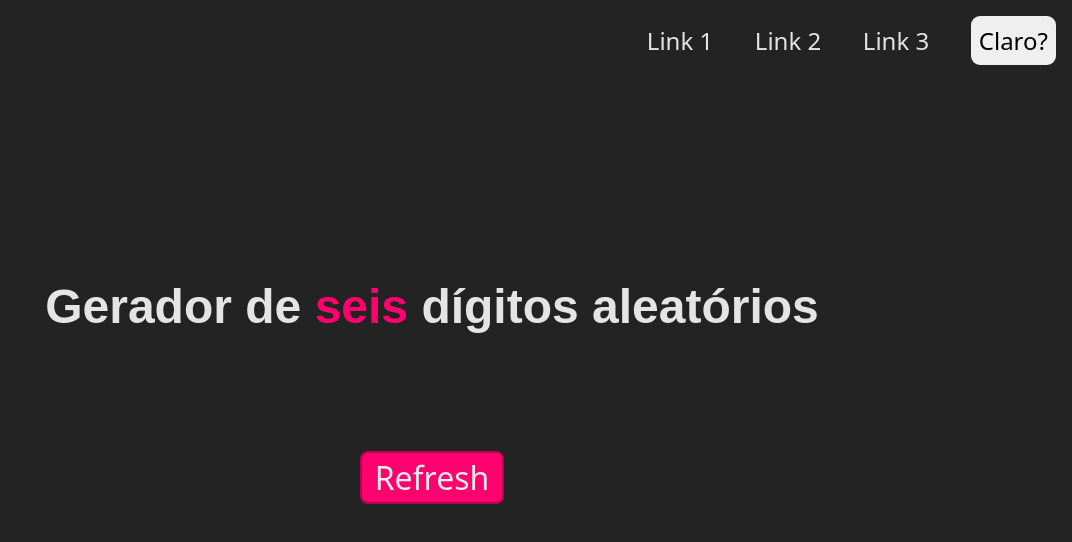
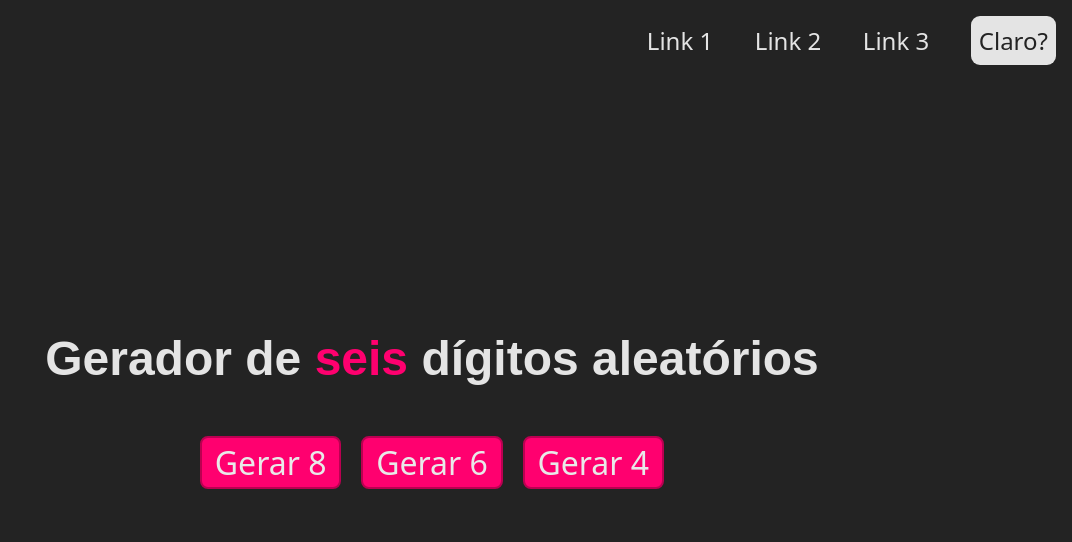
Before and after one commit to Hirows/sixdig, a plain HTML site: page index.html in a window 1280 px wide. Shown: the whole page, without its empty margins (208-1280 px from the left). Drawn offline with nearby package versions, Linux system fonts and the light colour scheme.

Commit message:
sixdigAttToJquery

```diff
--- a/css/style.css
+++ b/css/style.css
@@ -1,37 +1,49 @@
 /*------Geral------*/
-*{
-    margin:0;
-    padding:0;
+* {
+  margin: 0;
+  padding: 0;
 }
 
-body{
+body {
   text-align: center;
 }
 
 /* ------Body------*/
-.layout{
-    display: grid;
-    min-height: 90vh;
-    align-content: center;
+.layout {
+  display: flex;
+  align-items: center;
   justify-content: center;
-    grid-template-columns: 1fr;
-    grid-template-rows:  minmax(80px, auto) repeat(3, 60px);
-    margin-top: -2rem;
+  flex-wrap: wrap;
+  margin-top: 250px;
 }
 
-h1{
+h1 {
   font-size: 3em;
   font-family: sans-serif;
   color: rgb(233, 233, 233);
+  background: none;
+  width: 100vw;
+}
+
+.layout .numeros {
+  width: 100vw;
+}
+
+.layout .buttons {
+  display: flex;
+  align-items: center;
+  justify-content: center;
+  gap: 20px;
 }
 
 /* ------botão de refresh------*/
-.refresh{
+.refresh {
   text-decoration: none;
   background-color: rgb(255, 0, 111);
   color: rgb(233, 233, 233);
   font-size: 2rem;
-    font-family: system-ui, -apple-system, BlinkMacSystemFont, 'Segoe UI', Roboto, Oxygen, Ubuntu, Cantarell, 'Open Sans', 'Helvetica Neue', sans-serif;
+  font-family: system-ui, -apple-system, BlinkMacSystemFont, "Segoe UI", Roboto,
+    Oxygen, Ubuntu, Cantarell, "Open Sans", "Helvetica Neue", sans-serif;
   padding: 0.2rem 0.8rem;
   border-radius: 0.5rem;
   border: 2px solid rgb(187, 0, 81);
@@ -39,53 +51,56 @@ h1{
   margin-top: 1em;
   transition: 0.2s;
 }
-.refresh:hover{
+.refresh:hover {
   padding: 0.4rem 1rem;
 }
 
-
 /* ------Css dos numeros no centro------*/
-#conta{
-    font-family: system-ui, -apple-system, BlinkMacSystemFont, 'Segoe UI', Roboto, Oxygen, Ubuntu, Cantarell, 'Open Sans', 'Helvetica Neue', sans-serif;
+#conta {
+  font-family: system-ui, -apple-system, BlinkMacSystemFont, "Segoe UI", Roboto,
+    Oxygen, Ubuntu, Cantarell, "Open Sans", "Helvetica Neue", sans-serif;
   font-size: 3rem;
   display: inline-block;
 }
 
 /* ------Span rosa------*/
-.rosa{
+.rosa {
   color: rgb(255, 0, 111);
 }
 
 /* ------Navbar------*/
-.links{
+.links {
   display: flex;
   align-items: center;
   justify-content: right;
   list-style: none;
 }
 
-.links li{
+.links li {
   padding: 2vh;
   padding-right: 2vw;
 }
 
-.links li a{
+.links li a {
   text-decoration: none;
-    font-family: system-ui, -apple-system, BlinkMacSystemFont, 'Segoe UI', Roboto, Oxygen, Ubuntu, Cantarell, 'Open Sans', 'Helvetica Neue', sans-serif;
+  font-family: system-ui, -apple-system, BlinkMacSystemFont, "Segoe UI", Roboto,
+    Oxygen, Ubuntu, Cantarell, "Open Sans", "Helvetica Neue", sans-serif;
   font-size: 1.5rem;
   transition: 0.5s;
+  background: none;
 }
 
-.links li a:hover{
+.links li a:hover {
   color: rgb(255, 0, 111);
 }
 
 /*------Botão de mudar a cor------*/
 
-.btn{
+.btn {
   text-decoration: none;
   border: none;
-    font-family: system-ui, -apple-system, BlinkMacSystemFont, 'Segoe UI', Roboto, Oxygen, Ubuntu, Cantarell, 'Open Sans', 'Helvetica Neue', sans-serif;
+  font-family: system-ui, -apple-system, BlinkMacSystemFont, "Segoe UI", Roboto,
+    Oxygen, Ubuntu, Cantarell, "Open Sans", "Helvetica Neue", sans-serif;
   font-size: 1.5rem;
   cursor: pointer;
   border-radius: 9px;
@@ -96,14 +111,14 @@ h1{
 
 /*------Função de mudar------*/
 
-.claro{
+.claro {
   background-color: rgb(228, 228, 228);
   color: rgb(35, 35, 35);
-    transition:1s;
+  transition: 1s;
 }
 
-  .escuro{
+.escuro {
   background-color: rgb(35, 35, 35);
   color: rgb(228, 228, 228);
-    transition:1s;
+  transition: 1s;
 }
--- a/index.html
+++ b/index.html
@@ -7,23 +7,27 @@
     <meta name="viewport" content="width=, initial-scale=1.0">
     <title>Gerador de 6 dígitos</title>
     <link rel="stylesheet" href="css/style.css">
+    <script src="https://code.jquery.com/jquery-3.6.0.min.js"></script>
 </head>
 
-<body id="corpo" class="escuro">
-    <ul>
-        <div class="links">
-            <li> <a id="link1" class="escuro" href="#">Link 1</a></li>
-            <li> <a id="link2" class="escuro" href="#">Link 2</a></li>
-            <li> <a id="link3" class="escuro" href="#">Link 3</a></li>
-            <button onclick="changea(), changeb()" id="btn" class="btn" class="claro">Claro?</button>
+<body id="corpo" class="escuro tema">
+    <nav class="links tema escuro">
+        <li> <a class="escuro tema" href="#">Link 1</a></li>
+        <li> <a class="escuro tema" href="#">Link 2</a></li>
+        <li> <a class="escuro tema" href="#">Link 3</a></li>
+        <button onclick="changebtn()" id="btn" class="btn claro tema">Claro?</button>
+    </nav>
+
+    <div class="layout">
+        <h1 class="escuro tema" id="layout">Gerador de <span class="rosa"> seis</span> dígitos aleatórios</h1>
+        <div class="numeros">
+            <p id="conta" class="escuro tema"></p>
         </div>
-    </ul>
-    <div class="layout">
-        <h1 class="escuro" id="layout">Gerador de <span class="rosa"> seis</span> dígitos aleatórios</h1>
-        <div class="numeros">
-            <p id="conta" class="escuro"></p>
+        <div class="buttons">
+            <button onclick="reload(8)" id="botao" class="refresh">Gerar 8</button>
+            <button onclick="reload(6)" id="botao" class="refresh">Gerar 6</button>
+            <button onclick="reload(4)" id="botao" class="refresh">Gerar 4</button>
         </div>
-        <button onclick="reload()" class="refresh">Refresh</button>
     </div>
     <script src="js/script.js"></script>
 </body>
--- a/js/script.js
+++ b/js/script.js
@@ -1,43 +1,25 @@
-function reload(){
-  const codigo = Math.floor(100000 + Math.random() * 900000);
-  document.getElementById("conta").innerHTML = codigo
+// function reload() {
+//   const codigo = Math.floor(100000 + Math.random() * 900000);
+//   $("#conta").text(codigo);
+// }
+
+function reload(numDigits) {
+  const min = Math.pow(10, numDigits - 1); // Calcula o mínimo (por exemplo, 1000 para 4 dígitos)
+  const max = Math.pow(10, numDigits) - 1; // Calcula o máximo (por exemplo, 9999 para 4 dígitos)
+  const codigo = Math.floor(min + Math.random() * (max - min + 1)); // Gera o número aleatório dentro do intervalo calculado
+  $("#conta").text(codigo); // Atualiza o elemento HTML com o novo código
 }
 
-function changea() {
-  var body = document.getElementById("corpo");
-  body.classList.toggle("claro");
-  body.classList.toggle("escuro");
-
-  var link1 = document.getElementById("link1");
-  link1.classList.toggle("claro");
-  link1.classList.toggle("escuro");
-
-  var link2 = document.getElementById("link2");
-  link2.classList.toggle("claro");
-  link2.classList.toggle("escuro");
-
-  var link3 = document.getElementById("link3");
-  link3.classList.toggle("claro");
-  link3.classList.toggle("escuro");
-
-  var layout = document.getElementById("layout");
-  layout.classList.toggle("claro");
-  layout.classList.toggle("escuro");
-
-  var contas = document.getElementById("conta");
-  contas.classList.toggle("claro");
-  contas.classList.toggle("escuro");
-
-  var btn = document.getElementById("btn");
-btn.classList.toggle("claro");
-btn.classList.toggle("escuro");
-
+function changebtn() {
+  if (btn.innerHTML === "Claro?") {
+    btn.innerHTML = "Escuro?";
+  } else {
+    btn.innerHTML = "Claro?";
+  }
 }
 
-function changeb(){
-  if (btn.innerHTML==="Claro?") {
-    btn.innerHTML = "Escuro?";
-  } else {
-    btn.innerHTML="Claro?"
-  }
-}
+$(document).ready(function () {
+  $("#btn").click(function () {
+    $(".tema").toggleClass("claro escuro");
+  });
+});
```
Lines whose indentation alone changed are shown as unchanged.
